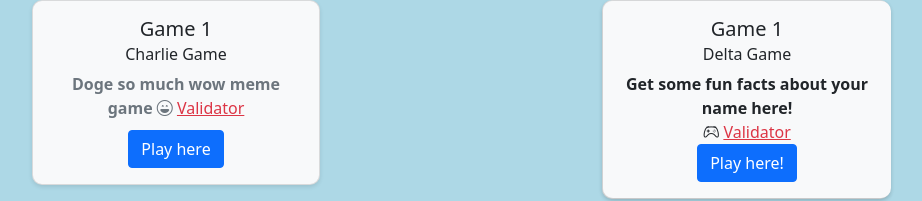
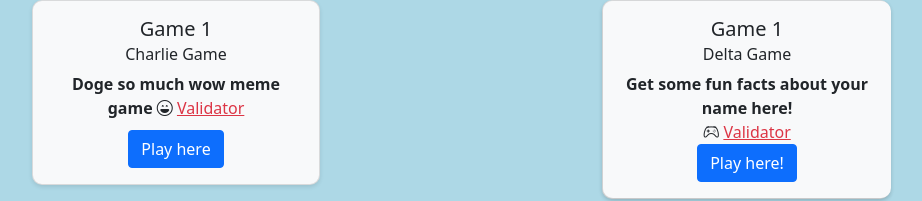
Before and after one commit to hrantgartley/jubilant-bassoon-echo, a website: page index.html in a window 1280 px wide. Shown: the top 201 px of the page, without its empty margins (50-972 px from the left). Drawn offline with nearby package versions, Linux system fonts and the light colour scheme.

Commit message:
removed text-muted class

```diff
--- a/index.html
+++ b/index.html
@@ -23,7 +23,7 @@
                         <div class="card-body text-center">
                             <h5 class="card-title">Game 1</h5>
                             <h6 class="card-subtitle mb-2">Charlie Game</h6>
-                            <strong class="text-muted">
+                            <strong>
                                 Doge so much wow meme game
                                 <i class="bi bi-emoji-laughing"></i>
                             </strong>
```
